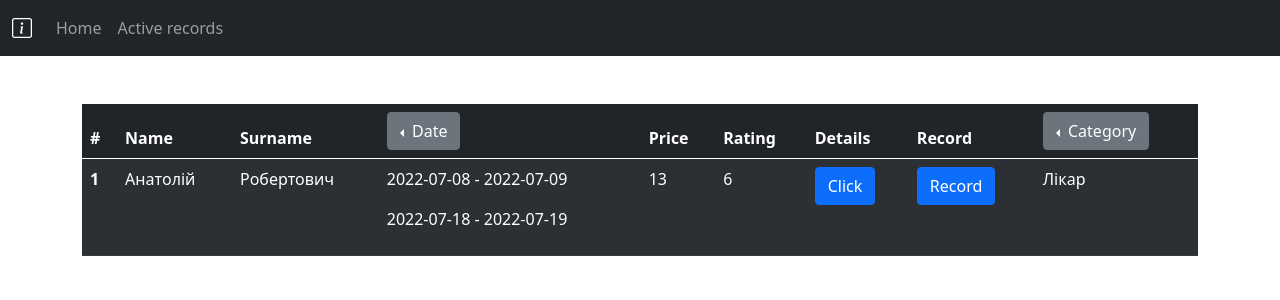
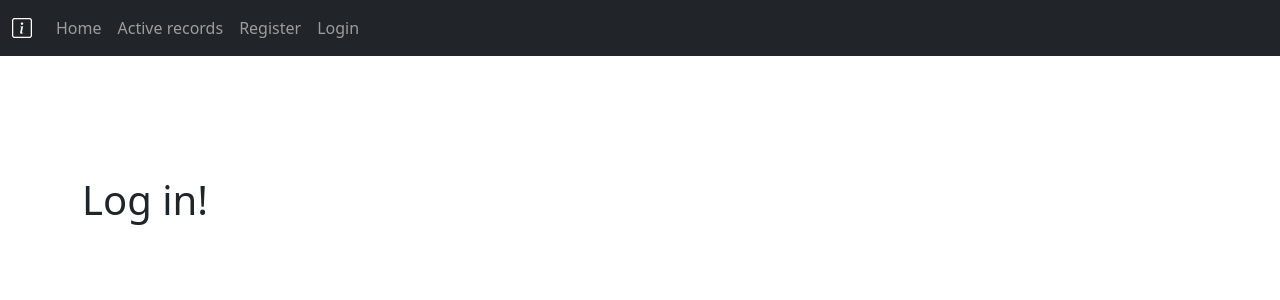
Before and after one commit to VolodymyrFihurniak/Manager-system---Test-Task, a Django app: page / in a window 1280 px wide. Shown: the top 300 px of the page. Run offline with Django 4.2, Linux system fonts and the light colour scheme; data comes from the database, SQL or seed files in the repository; some libraries are stand-ins or nearby versions.

Commit message:
Add authentication system

```diff
--- a/manager_system/application/templates/application/active_record.html
+++ b/manager_system/application/templates/application/active_record.html
@@ -5,6 +5,7 @@
 {% endblock %}
 
 {% block active_record %}
+    {% if request.user.is_superuser %}
         {% if appointments %}
         <table class="table table-striped table-dark" style="margin-top: 3em;">
             <thead>
@@ -55,4 +56,7 @@
         {% else %}
             <p>No appointments</p>
         {% endif %}
+    {% else %}
+        <p>Only admin view</p>
+    {% endif %}
 {% endblock %}
--- a/manager_system/application/templates/application/main_list.html
+++ b/manager_system/application/templates/application/main_list.html
@@ -5,8 +5,9 @@
 {% endblock %}
 
 {% block content %}
+    {% if request.user.is_authenticated %}
         {% if workers %}
-    <table class="table table-striped table-dark" style="margin-top: 3em;">
+        <table class="table table-striped table-dark table-bordered table-hover" style="margin-top: 3em;">
             <thead>
             <tr>
                 <th scope="col">#</th>
@@ -207,4 +208,7 @@
         {% else %}
             <h1 style='margin-top: 120px;'>No workerers found</h1>
         {% endif %}
+    {% else %}
+        <h1 style='margin-top: 120px;'>Log in!</h1>
+    {% endif %}
 {% endblock %}
--- a/manager_system/templates/base.html
+++ b/manager_system/templates/base.html
@@ -18,6 +18,23 @@
             <div class="container">
                 <div class="row">
                     <div class="col-md-12">
+
+                        {% if messages %}
+                            {% for message in messages %}
+                                {% if message.tags == 'error' %}
+                                    <div class="alert alert-danger">
+                                        {{ message }}
+                                    </div>
+                                {% else %}
+                                    <div class="alert alert-{{ message.tags }}">
+                                        {{ message }}
+                                    </div>
+                                {% endif %}
+                            {% endfor %}
+                        {% endif %}
+
+                        {% block register %}{% endblock %}
+                        {% block login %}{% endblock %}
                         {% block content %}{% endblock %}
                         {% block active_record %}{% endblock %}
                         {% block record_form %}{% endblock %}
--- a/manager_system/templates/include/_nav.html
+++ b/manager_system/templates/include/_nav.html
@@ -12,6 +12,23 @@
           <li class="nav-item">
             <a class="nav-link" href={% url 'active_record' %} aria-current="page">Active records</a>
           </li>
+          {% if request.user.is_authenticated %}
+            <li class="nav-item">
+                <a class="nav-link" aria-current="page">{{ user.username }} | </a>
+            </li>
+            <li class="nav-item">
+                <a class="nav-link" href={% url 'logout' %}>Logout</a>
+            </li>
+          {% else %}
+            <div class="d-flex">
+                <li class="nav-item">
+                    <a class="nav-link" href={% url 'register' %} aria-current="page">Register</a>
+                </li>
+                <li class="nav-item">
+                    <a class="nav-link" href={% url 'login' %} aria-current="page">Login</a>
+                </li>
+            </div>
+        {% endif %}
         </ul>
       </div>
     </div>
```
Also changed, not shown: manager_system/application/templates/application/login.html (added, +13 -0 lines), manager_system/application/templates/application/register.html (added, +13 -0 lines). Lines whose indentation alone changed are shown as unchanged.
